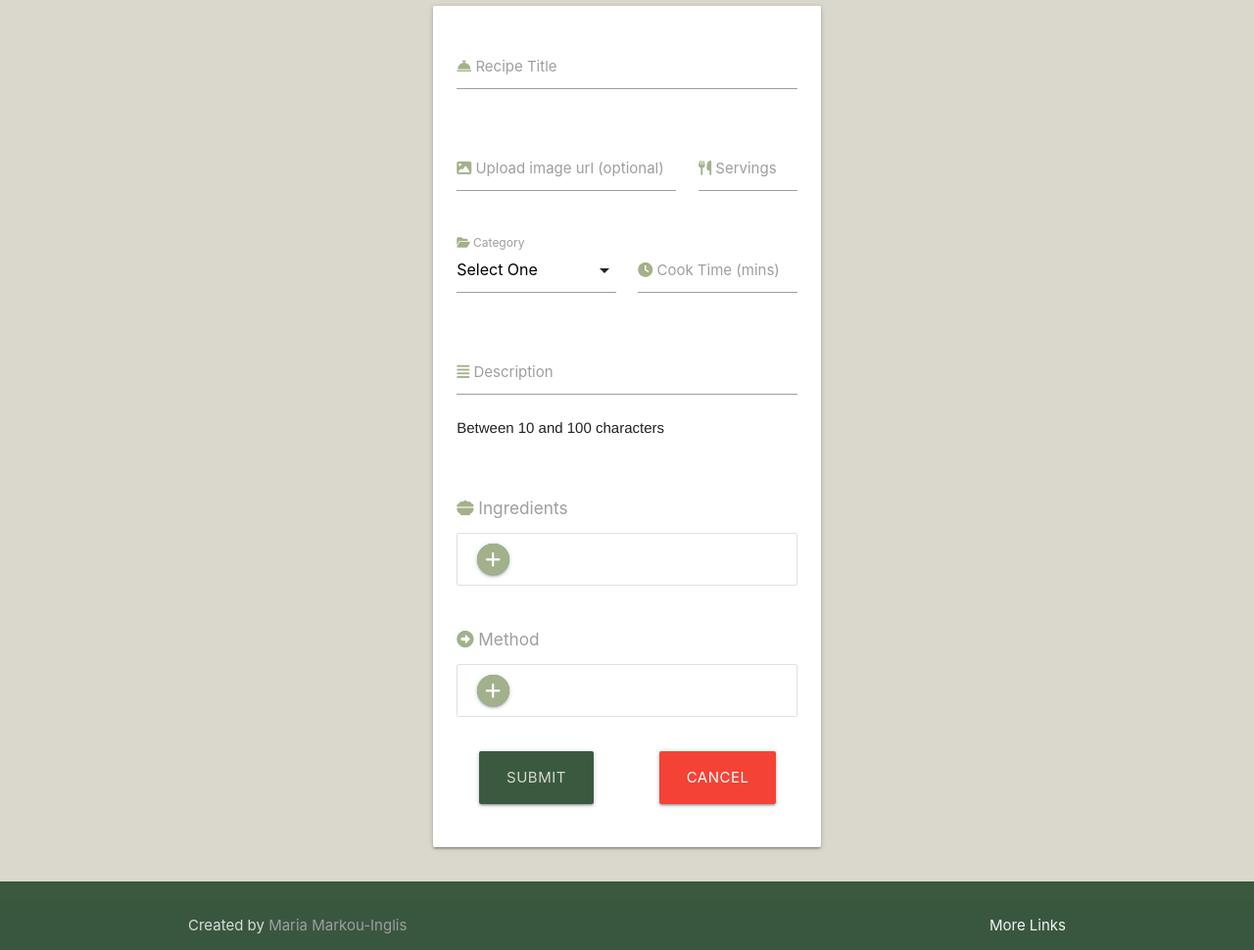
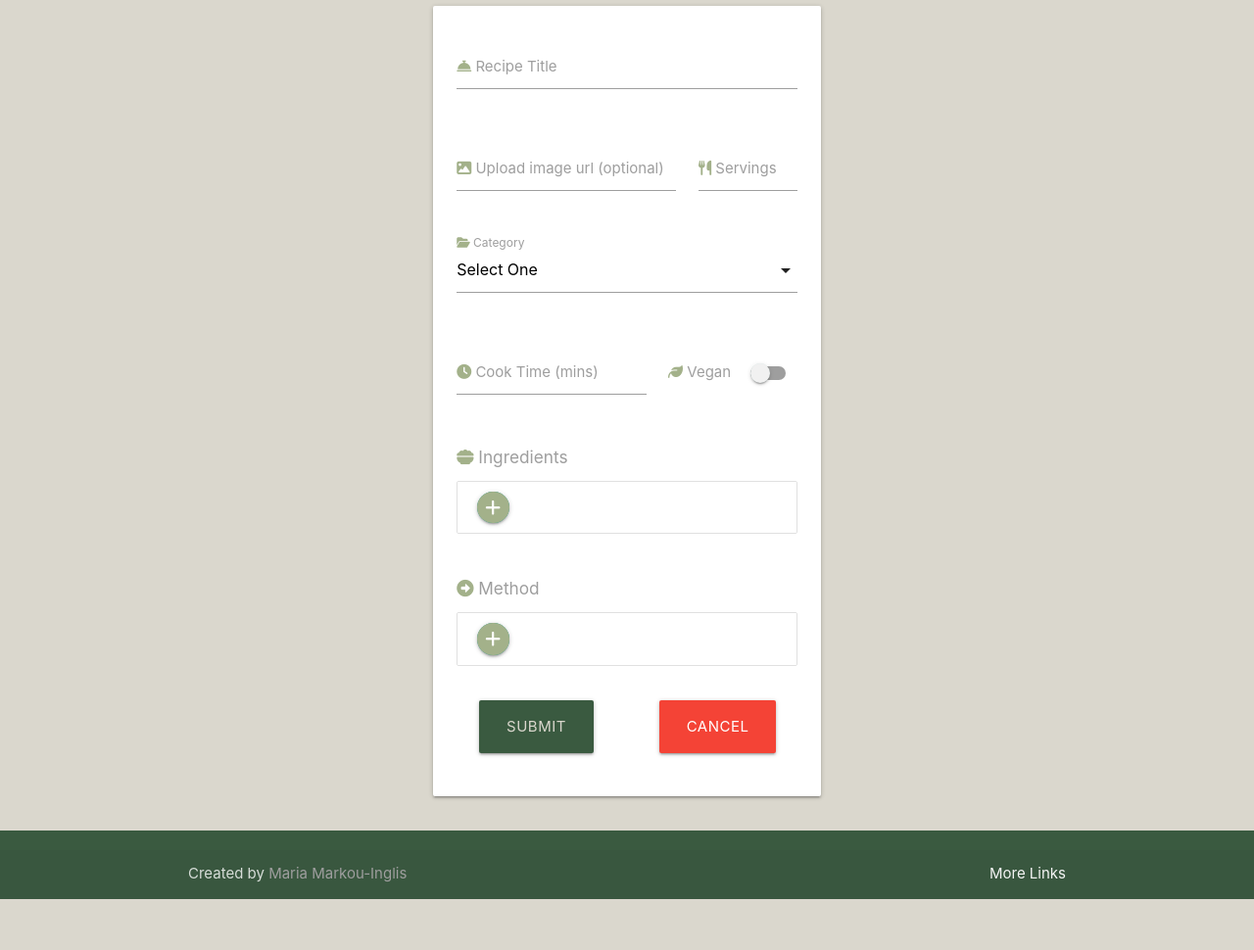
Before and after one commit to mariamar95/hungry-goat, a Flask app: page /add_recipe in a window 1280 px wide. Shown: the part 661-1631 px from the top of the page at 98% size. After the commit the page ends 1579 px from the top, so only its background shows below. Run offline with Flask 2, Linux system fonts and the light colour scheme; some libraries are stand-ins or nearby versions.

Commit message:
add vegan switch on add_recipe form

```diff
--- a/hungrygoat/templates/add_recipe.html
+++ b/hungrygoat/templates/add_recipe.html
@@ -29,29 +29,31 @@
                     </div>
                 </div>
                 <div class="row">
-                    <div class="input-field col s6">
+                    <div class="input-field col s12">
                         <select id="category_name" name="category_name" class="validate" required>
                             <option value="" selected>Select One</option>
                             <option value=""></option>
                         </select>
                         <label for="category_name"><i class="fa-solid fa-folder-open"></i> Category</label>
                     </div>
-                    <div class="input-field col s6">
+                </div>
+                <div class="row">
+                    <div class="input-field col s7">
                         <input id="cook_time" name="cook_time" type="text" minlength="1" maxlength="5"
                             title="Length of time in minutes up to 5 numbers long" class="validate" pattern="^[0-9]*$"
                             required>
                         <label for="cook_time"><i class="fa-solid fa-clock"></i> Cook Time (mins)</label>
                     </div>
-                </div>
-                <div class="row">
-                    <div class="input-field col s12">
-                        <input id="recipe_description" name="recipe_description" type="text"
-                            title="Description between 10 and 100 characters"
-                            pattern="^(?!.*[\p{P} ]{3})[a-zA-Z0-9\p{P} ]{10,100}$" class="validate" required>
-                        <label for="recipe_description"><i class="fa-solid fa-align-justify"></i> Description</label>
-                        <p>Between 10 and 100 characters</p>
+                    <div class="switch input-field col s5">
+                        <label>
+                            <i class="fa-solid fa-leaf"></i>
+                            Vegan
+                            <input type="checkbox" id="vegan" name="vegan">
+                            <span class="lever"></span>
+                        </label>
                     </div>
                 </div>
+
                 <!-- Code modified from Wanderlust Recipes, find more on README -->
                 <div class="row">
                     <div class="col s12">
```
